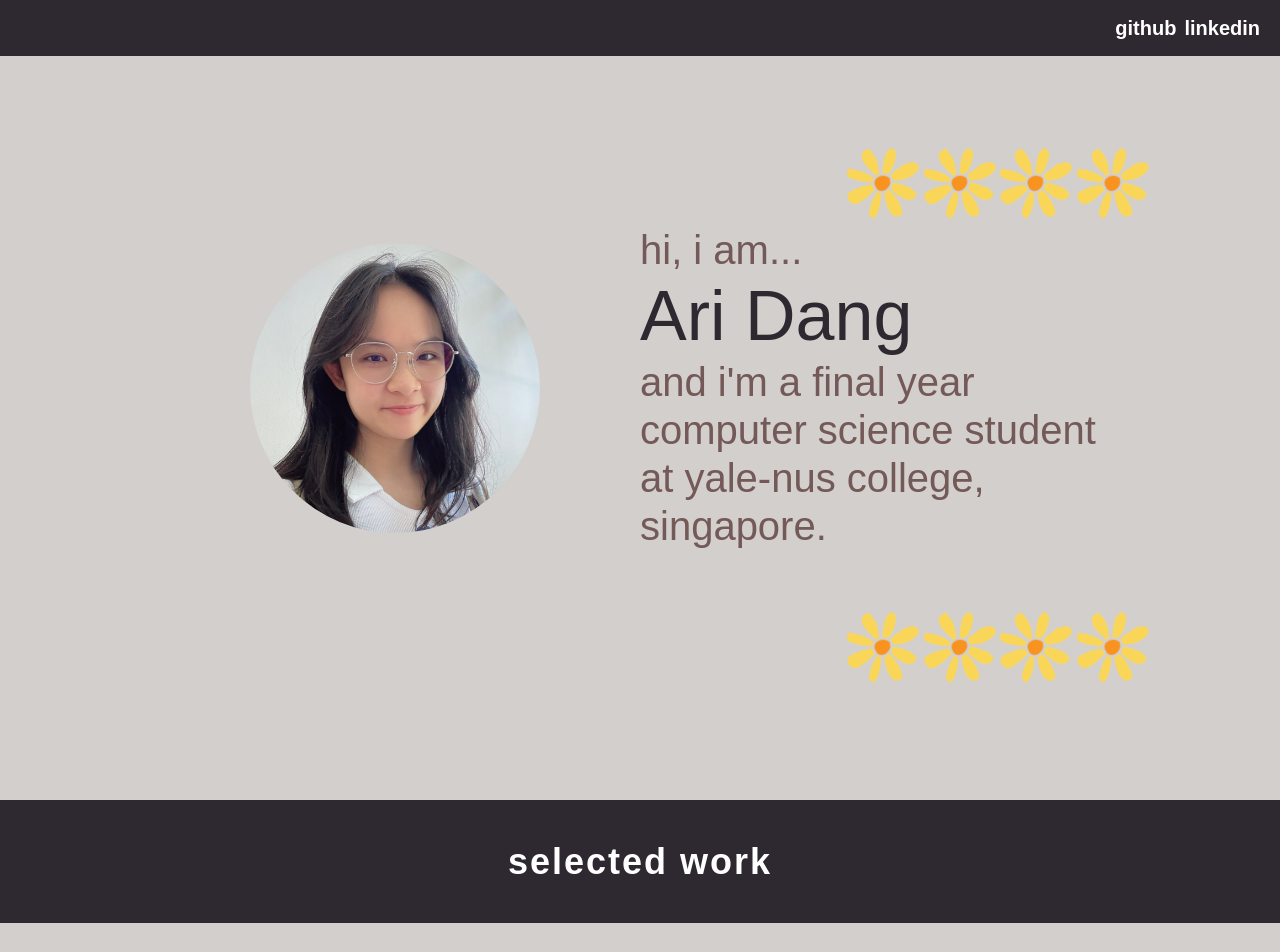
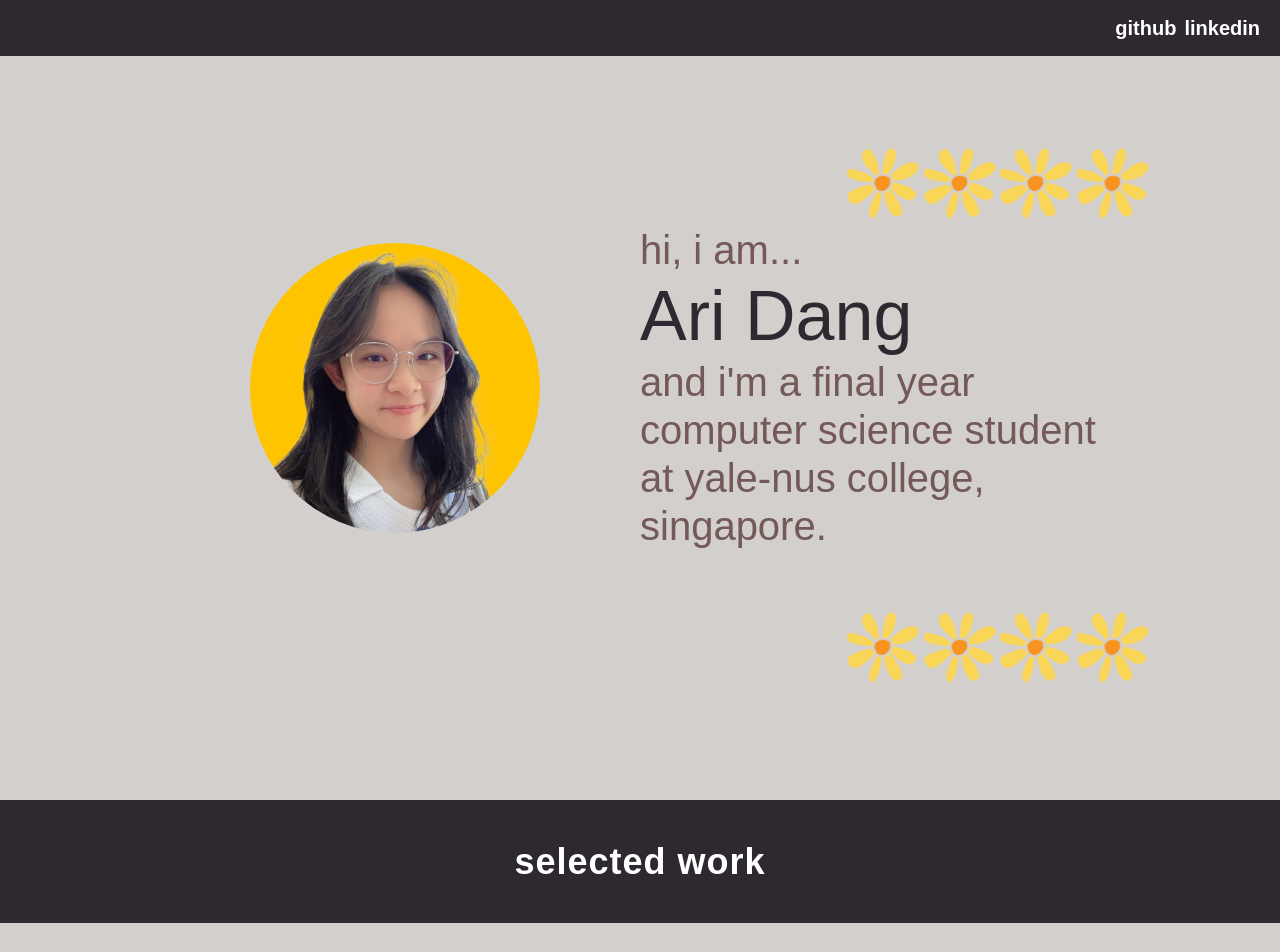
Before and after one commit to dngvbngc/portfolio, a React (Vite) app: page / in a window 1280 px wide. Shown: the top 952 px of the page. Built offline with nearby package versions, Linux system fonts and the light colour scheme; a web font is replaced by a local one.

Commit message:
Minor style changes

```diff
--- a/src/components/HeadingTile.tsx
+++ b/src/components/HeadingTile.tsx
@@ -7,7 +7,7 @@ interface Props {
 const HeadingTile = ({ text }: Props) => {
   return (
     <Center padding={10} backgroundColor='brand.500'>
-      <Heading letterSpacing={2} color='white'>
+      <Heading letterSpacing={1} color='white'>
         {text}
       </Heading>
     </Center>
--- a/src/components/Introduction.tsx
+++ b/src/components/Introduction.tsx
@@ -26,7 +26,12 @@ const Introduction = () => {
           />
         </Center>
         <Center padding={{ base: 10, lg: 0 }} paddingRight={{ lg: 150 }}>
-          <Heading marginTop={-20} width={500} fontSize={40} fontWeight='thin'>
+          <Heading
+            marginTop={-20}
+            width={500}
+            fontSize={{ base: 20, lg: 40 }}
+            fontWeight='thin'
+          >
             hi, i am...{" "}
             <Text fontSize={70} color='brand.500'>
               Ari Dang
```
Also changed, not shown: src/assets/profile.jpg.
